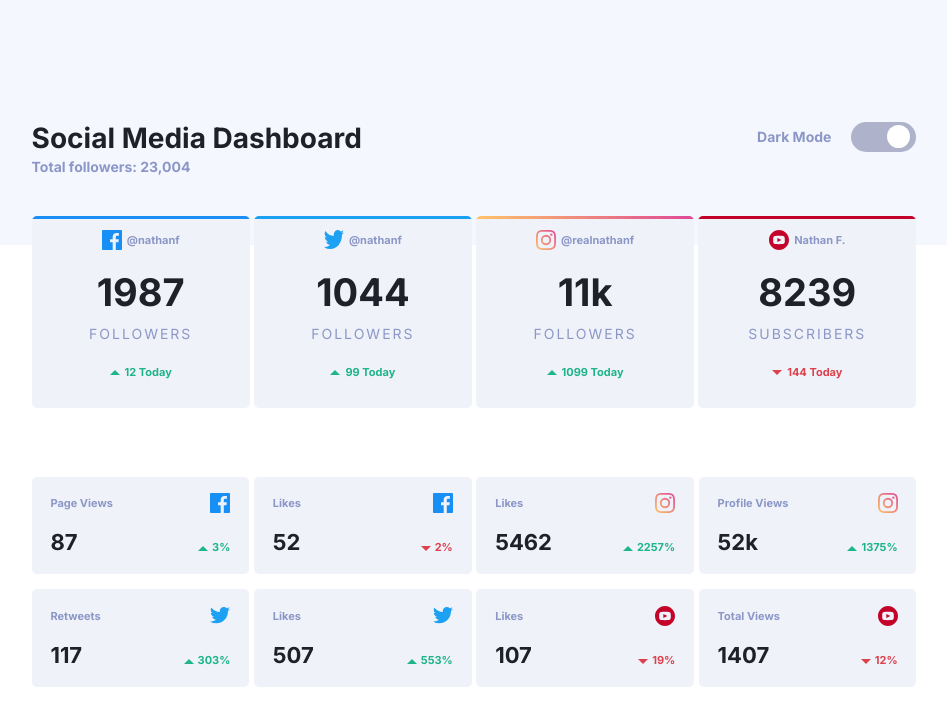
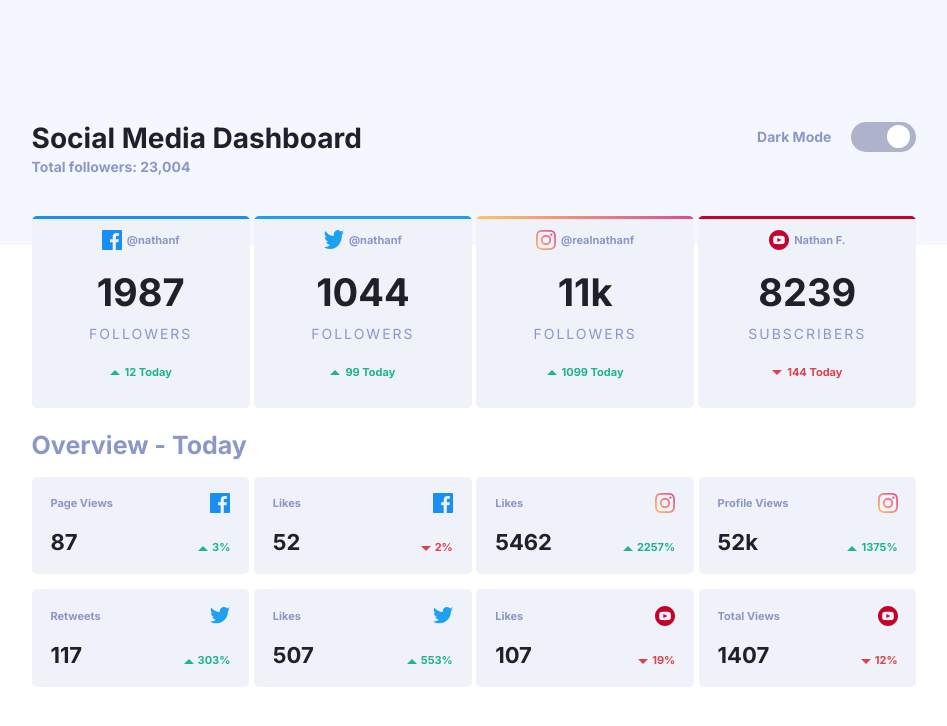
Before and after one commit to luis-moguea/dashboard, a website with bundled scripts: page index.html in a window 1280 px wide. Both pictures are taken after a click on the label 1049 px from the left and 138 px from the top of the page. Shown: the whole page, without its empty margins (166-1113 px from the left). Built offline with nearby package versions, Linux system fonts and the light colour scheme.

Commit message:
style updates

```diff
--- a/index.html
+++ b/index.html
@@ -28,9 +28,9 @@
             </div>
         </div>
         <div class="first-item" id="first-item"></div>
-        <div class="overview" id="overview">
+        <div class="overview">
             <div class="main-overview">
-                <h1 class="main-overview--text">
+                <h1 id="overview" class="main-overview--text">
                     Overview - Today
                 </h1>
             </div>
--- a/index.js
+++ b/index.js
@@ -59,11 +59,13 @@ data.map(el => {
 })})
 
 
+
 const toggleButton = document.querySelector("#button")
 const firstCard = document.querySelectorAll(".follows-info")
 const secondCard = document.querySelectorAll(".main-general")
 const title = document.querySelector("#title-light")
 const body = document.querySelector("#body-light")
+const overview = document.querySelector("#overview")
 const followsCount = document.querySelectorAll(".follows-info__content--count")
 const generalCount = document.querySelectorAll(".main-general__content--count")
 
@@ -73,15 +75,15 @@ toggleButton.addEventListener("click", () => {
         el.classList.add("follows-info-light")
     })
     title.classList.add("title--text-light")
-    body.classList.add("body-light")
+        body.classList.add("body-light")
     followsCount.forEach(el => {
         el.classList.add("follows-info__content--count-light")
     })
+    overview.classList.add("main-overview--text-light")
     secondCard.forEach(el => {
         el.classList.add("main-general-light")
     })
     generalCount.forEach(el => {
         el.classList.add("main-general__content--count-light")
     })
-
 })
```
